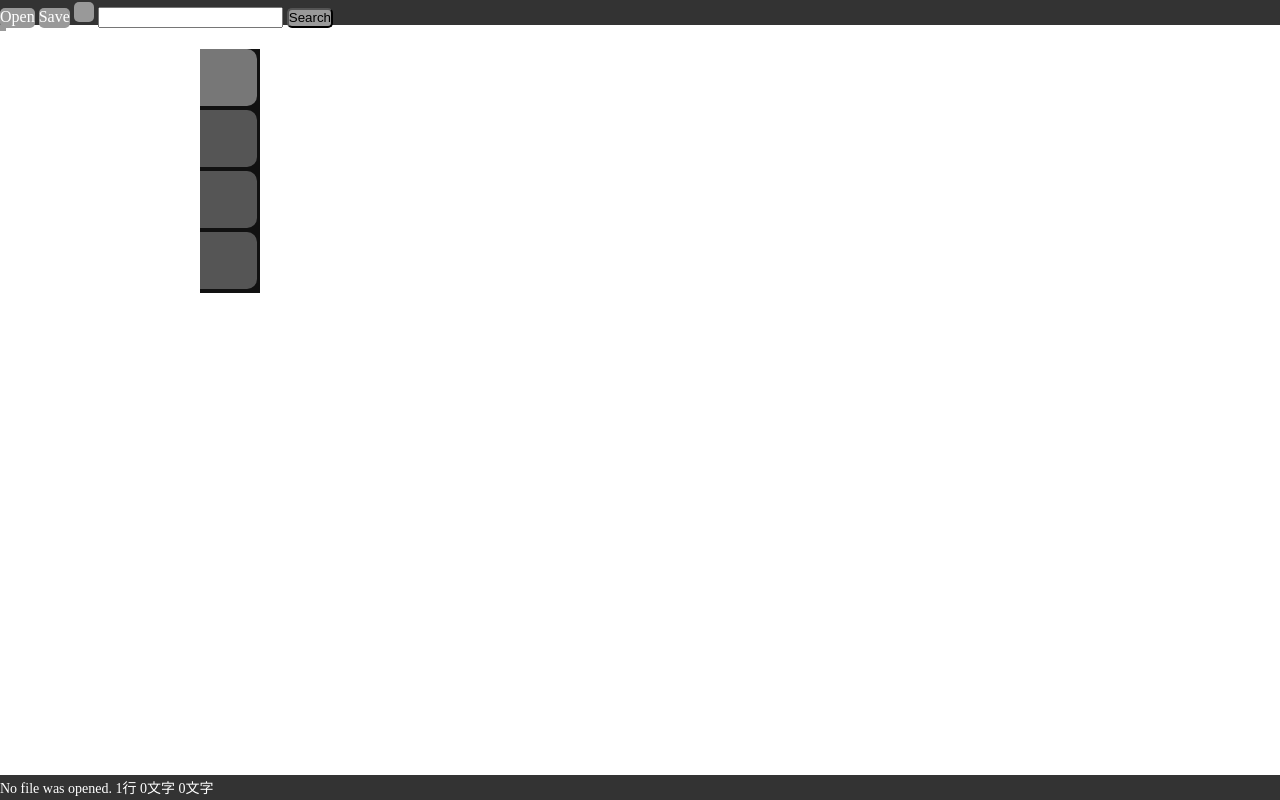
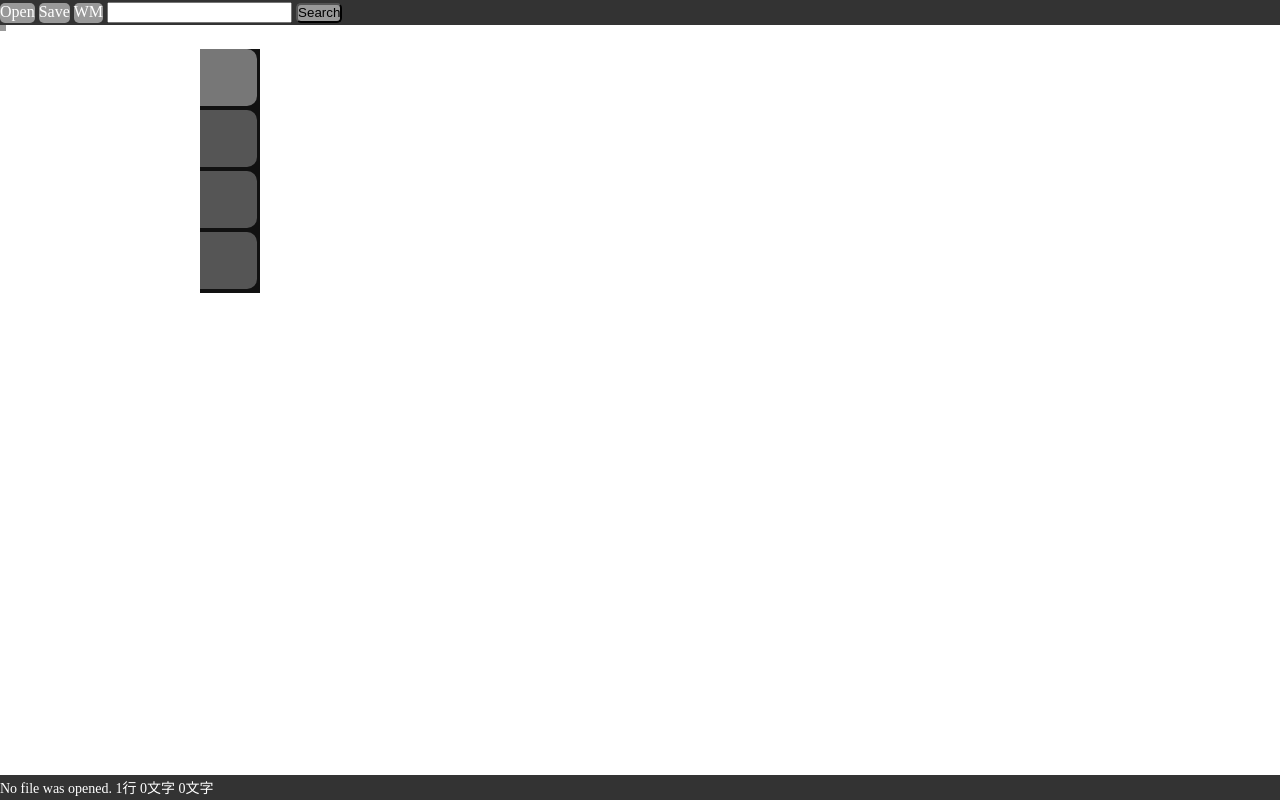
Before and after one commit to WriterLighter/WriterLighter-old, a website with bundled scripts: page index.html in a window 1280 px wide. Built offline with nearby package versions, Linux system fonts and the light colour scheme; files whose address does not match are found by name.

Commit message:
index.htmlのWMがなくなっていたのでもどした

```diff
--- a/index.html
+++ b/index.html
@@ -41,7 +41,7 @@
         <ul>
             <li><a class="menubutton open" onclick="openLoadFile();">Open</a></li>
             <li><a class="menubutton save" onclick="saveFile();">Save</a></li>
-            <li><a class="menubutton writingMode" onclick="toggleWritingMode();"></a></li>
+            <li><a class="menubutton writingMode" onclick="toggleWritingMode();">WM</a></li>
             <li>
                 <input type="text" id="keyword" onkeydown="if(event.keyCode == 13){Search();}">
                 <input type="button" id="searchButton" value="Search" onclick="Search();" class="menubutton">
```
